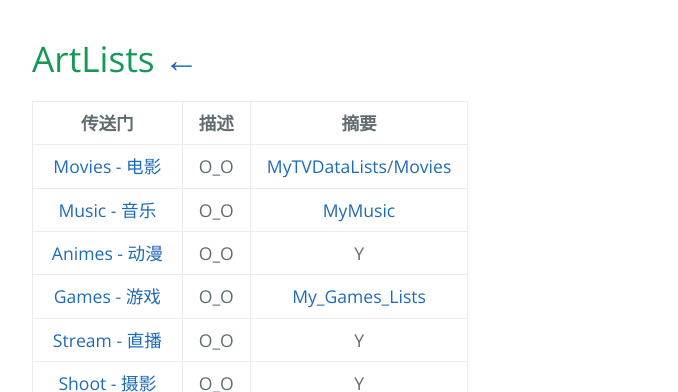
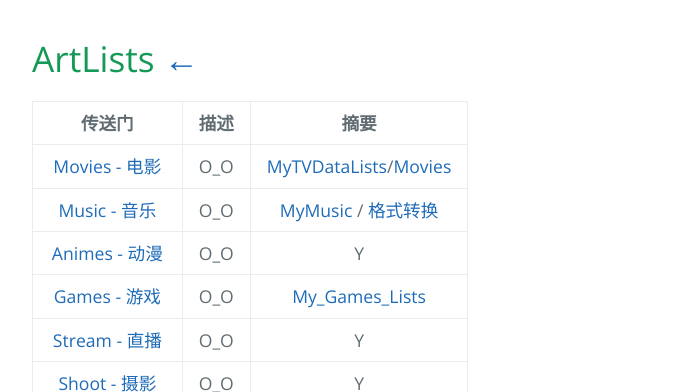
Before and after one commit to AmbroseRen/test, a Jekyll site: the page built from Art/index.md, in a window 1280 px wide. Shown: the top 392 px of the page, without its empty margins (192-870 px from the left). Built offline with Jekyll 4.4.1, drawn with Linux system fonts in a browser that asks for light colours; our own code applies the rules of GitHub Pages for plain Markdown files; the repository's description, which GitHub fills in, is left out.

Commit message:
Update index.md

```diff
--- a/Art/index.md
+++ b/Art/index.md
@@ -3,7 +3,7 @@
 | 传送门 | 描述 | 摘要 |
 |:---:|:---:|:---:|
 | [Movies - 电影](Movies/index.md) | O_O | [MyTVDataLists](Movies/MyTVDataLists.md)/[Movies](Movies/Movies.md) |
-| [Music - 音乐](Music/index.md) | O_O | [MyMusic](Music/myMusic.md) |
+| [Music - 音乐](Music/index.md) | O_O | [MyMusic](Music/myMusic.md) / [格式转换](https://online-audio-converter.com/cn/) |
 | [Animes - 动漫](Animes/index.md) | O_O | Y |
 | [Games - 游戏](Games/index.md) | O_O | [My_Games_Lists](Games/MyGameLists.md) |
 | [Stream - 直播](Stream/index.md) | O_O | Y |
```
